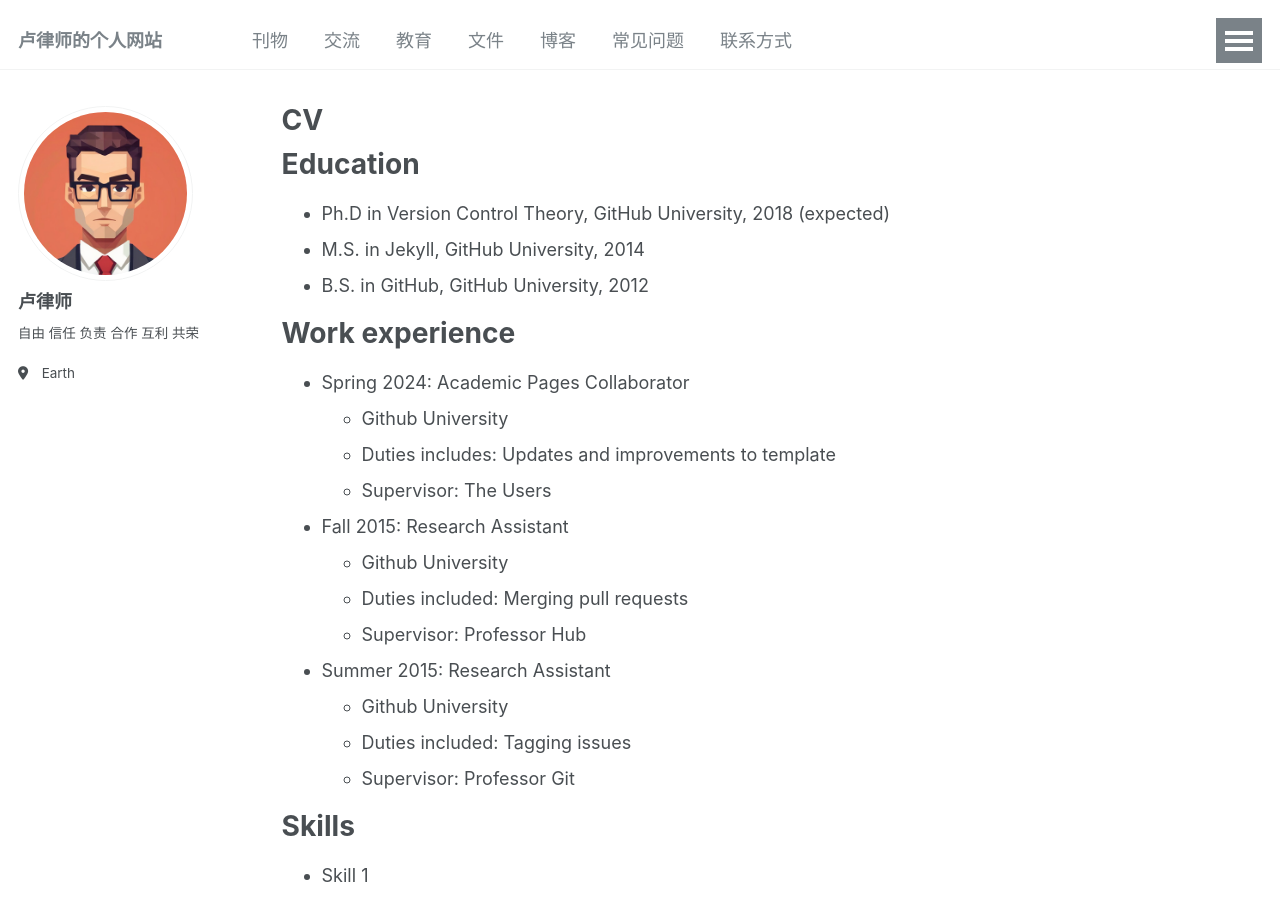
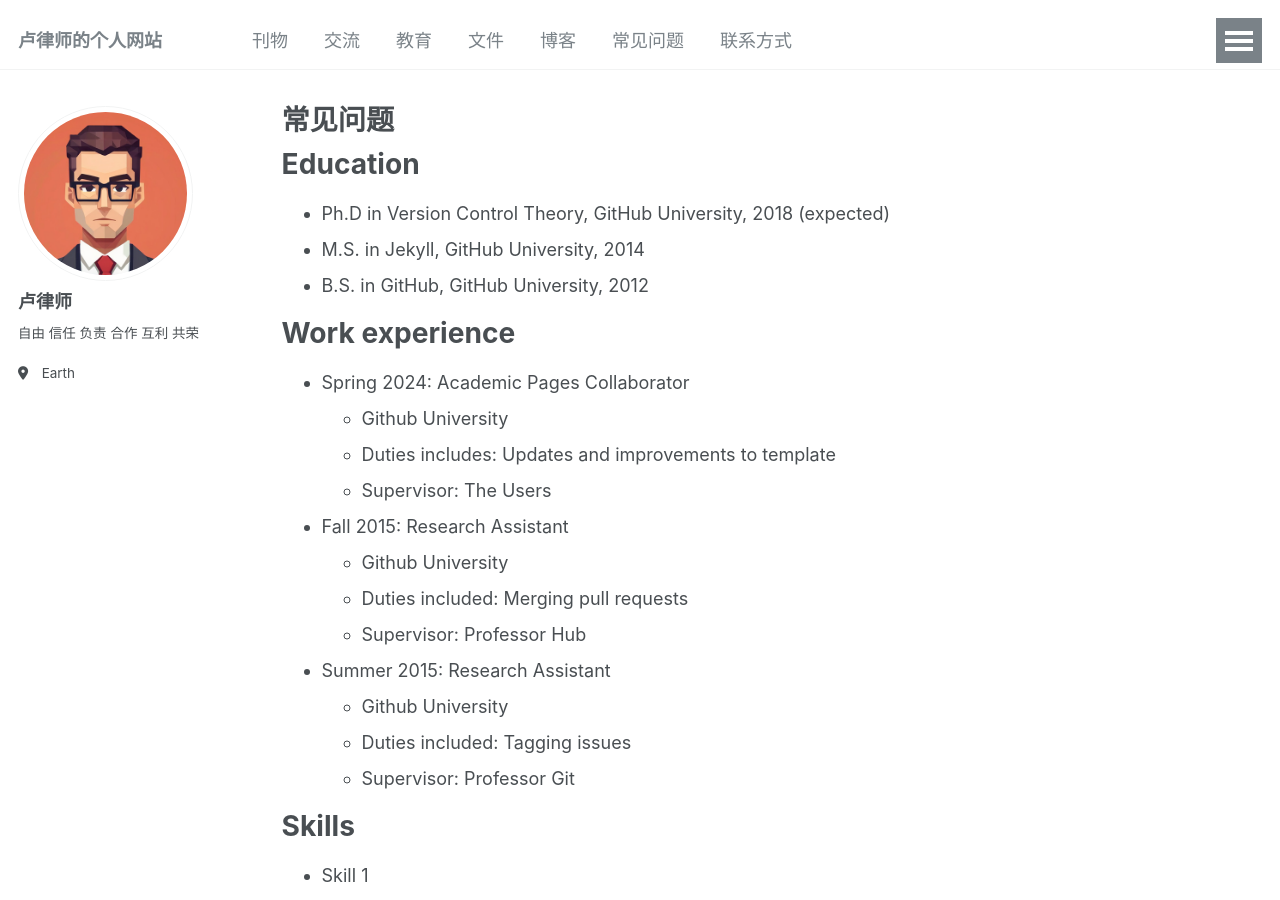
Before and after one commit to LULAWOFFICE/LULAWOFFICE.github.io, a Jekyll site: the page built from _pages/cv.md, in a window 1280 px wide and 900 px high. Built offline with Jekyll 4.4.1, drawn with Linux system fonts in a browser that asks for light colours.

Commit message:
Update cv.md
常见问题栏目

```diff
--- a/_pages/cv.md
+++ b/_pages/cv.md
@@ -1,7 +1,7 @@
 ---
 layout: archive
-title: "CV"
-permalink: /cv/
+title: "常见问题"
+permalink: /qa/
 author_profile: true
 redirect_from:
   - /resume
```
